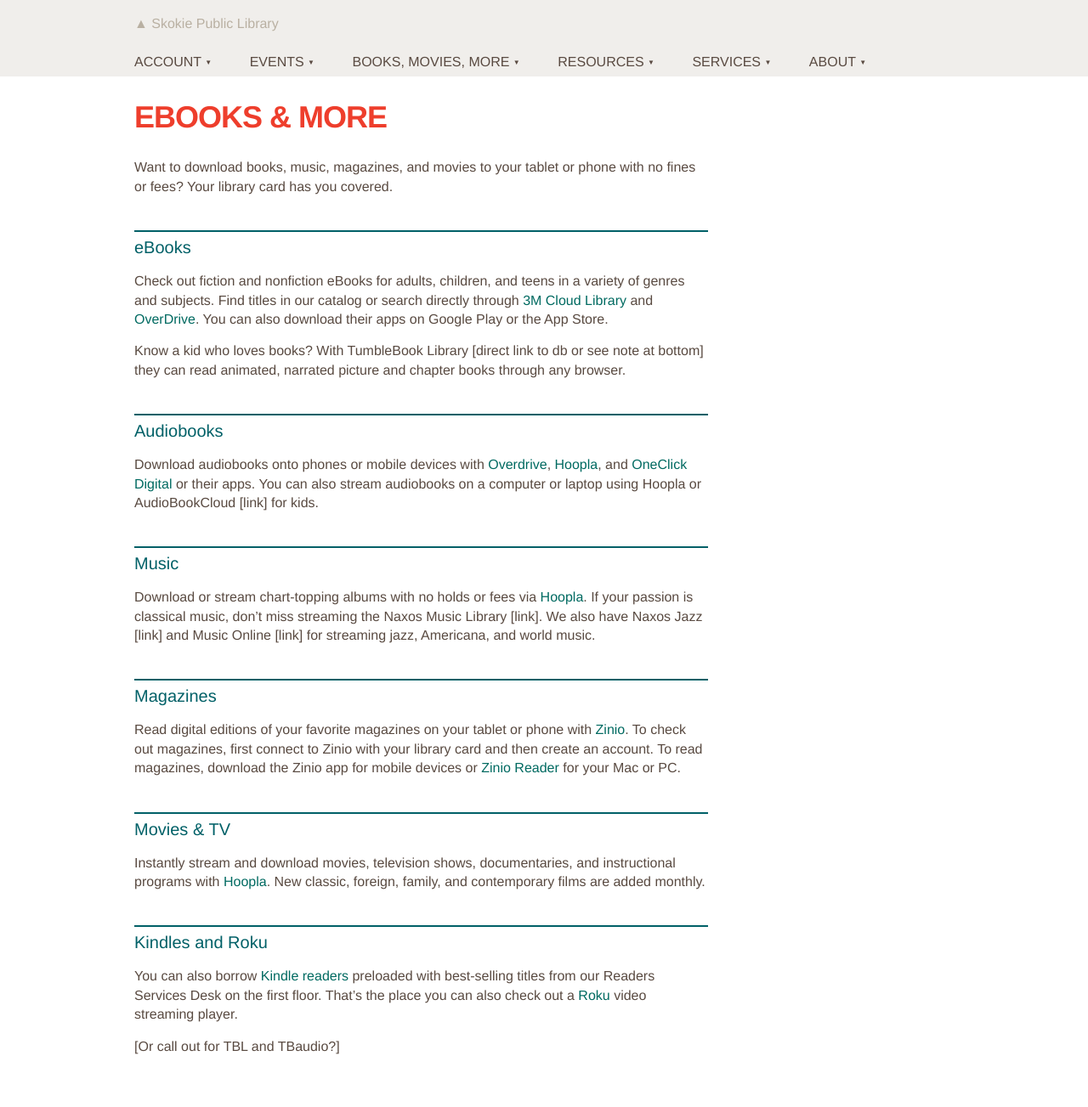
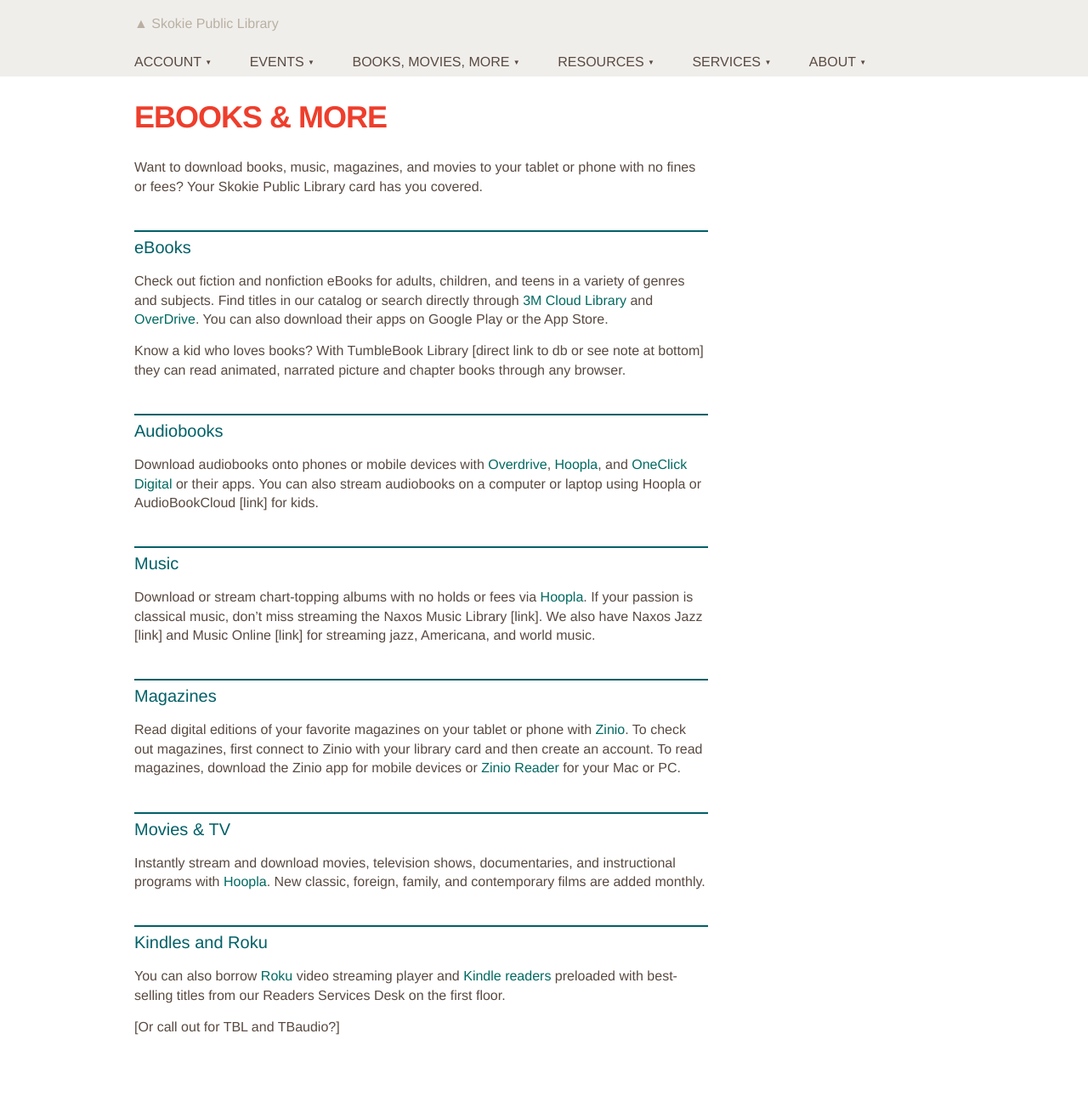
Before and after one commit to skokielibrary/spl-content, a Jekyll site: the page built from _content/annabelle/books-movies-more--ebooks-more.markdown, in a window 1280 px wide. Shown: the whole page at 85% size. Built offline with Jekyll 4.4.1, drawn with Linux system fonts in a browser that asks for light colours; after the commit the page ends 1281 px from its top, so only the background shows below that.

Commit message:
Updated books-movies-more--ebooks-more.markdown

```diff
--- a/_content/annabelle/books-movies-more--ebooks-more.markdown
+++ b/_content/annabelle/books-movies-more--ebooks-more.markdown
@@ -4,7 +4,7 @@ title: "eBooks & more"
 published: true
 ---
 
-Want to download books, music, magazines, and movies to your tablet or phone with no fines or fees? Your library card has you covered.
+Want to download books, music, magazines, and movies to your tablet or phone with no fines or fees? Your Skokie Public Library card has you covered.
 
 ##eBooks
 Check out fiction and nonfiction eBooks for adults, children, and teens in a variety of genres and subjects. Find titles in our catalog or search directly through [3M Cloud Library](http://ebook.3m.com/library/SkokiePublicLibrary/) and [OverDrive](http://overdrive.skokielibrary.info/). You can also download their apps on Google Play or the App Store.
@@ -24,6 +24,6 @@ Read digital editions of your favorite magazines on your tablet or phone with [Z
 Instantly stream and download movies, television shows, documentaries, and instructional programs with [Hoopla](http://hoopla.skokielibrary.info). New classic, foreign, family, and contemporary films are added monthly.
 
 ##Kindles and Roku
-You can also borrow [Kindle readers](http://encore.skokielibrary.info/iii/encore/search/C__Sebook%20reader.__Ff%3Afacetmediatype%3Ar%3Ar%3ADigital%20Devices%3A%3A__Orightresult__X0?lang=eng&suite=beta) preloaded with best-selling titles from our Readers Services Desk on the first floor. That's the place you can also check out a [Roku](http://encore.skokielibrary.info/iii/encore/record/C__Rb1807766__Sroku__Orightresult__X7?lang=eng&suite=beta) video streaming player.
+You can also borrow [Roku](http://encore.skokielibrary.info/iii/encore/record/C__Rb1807766__Sroku__Orightresult__X7?lang=eng&suite=beta) video streaming player and [Kindle readers](http://encore.skokielibrary.info/iii/encore/search/C__Sebook%20reader.__Ff%3Afacetmediatype%3Ar%3Ar%3ADigital%20Devices%3A%3A__Orightresult__X0?lang=eng&suite=beta) preloaded with best-selling titles from our Readers Services Desk on the first floor.
 
 [Or call out for TBL and TBaudio?]
```
